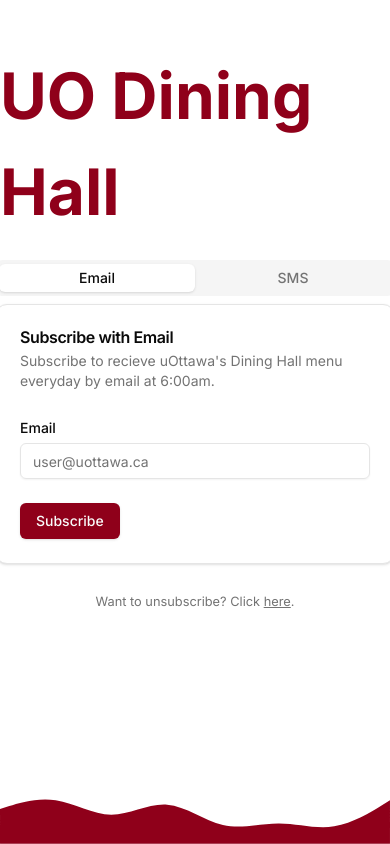
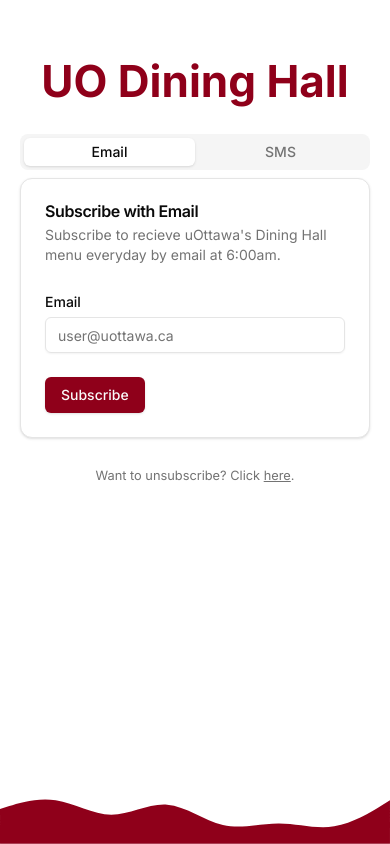
Before and after one commit to ahdernasr/uodininghall, a Next.js app in the folder client/: page / in a window 390 px wide. Built offline with nearby package versions, Linux system fonts and the light colour scheme.

Commit message:
style: mobile responsiveness

```diff
--- a/client/src/app/page.tsx
+++ b/client/src/app/page.tsx
@@ -138,10 +138,10 @@ export default function Home() {
   return (
     <>
       <main className="flex flex-col justify-center items-center gap-y-5">
-        <h1 className="text-[4rem] text-[#8F001A] font-bold ">
+        <h1 className="text-[2.75rem] sm:text-[4rem] text-[#8F001A] font-bold ">
           UO Dining Hall
         </h1>
-        <Tabs defaultValue="account" className="w-[400px]">
+        <Tabs defaultValue="account" className="w-[350px] sm:w-[400px]">
           <TabsList className="grid w-full grid-cols-2">
             <TabsTrigger value="account">Email</TabsTrigger>
             <TabsTrigger value="password">SMS</TabsTrigger>
--- a/client/src/app/unsubscribe/page.tsx
+++ b/client/src/app/unsubscribe/page.tsx
@@ -107,7 +107,7 @@ export default function Unsubscribe() {
 
   return (
     <main className="flex flex-col justify-center items-center gap-y-5">
-      <h1 className="text-[4rem] text-[#8F001A] font-bold ">UO Dining Hall</h1>
+      <h1 className="text-[2.75rem] sm:text-[4rem] text-[#8F001A] font-bold ">UO Dining Hall</h1>
       <Card className="mt-[3%]">
         <CardHeader>
           <CardTitle>Unsubscribe</CardTitle>
```
